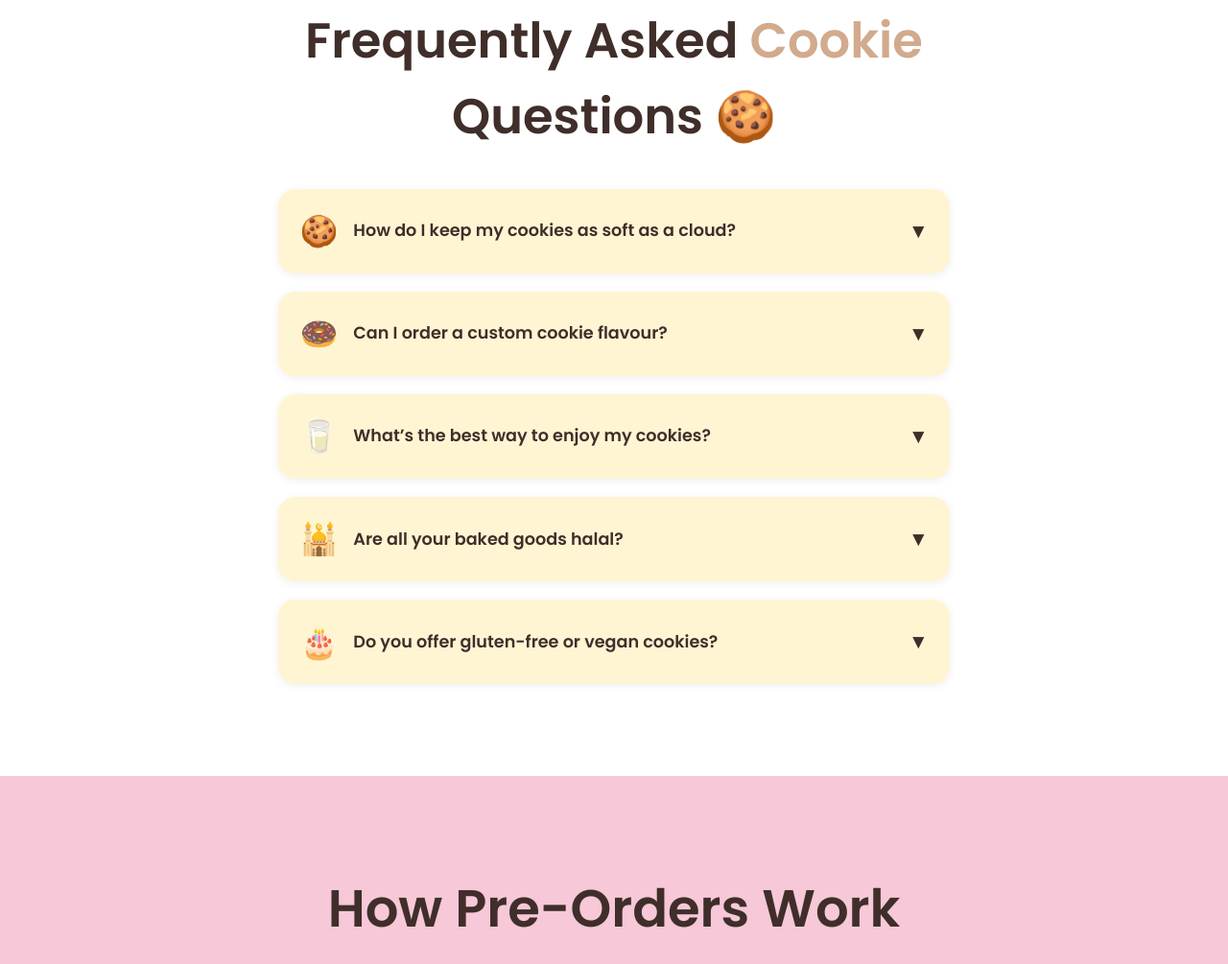
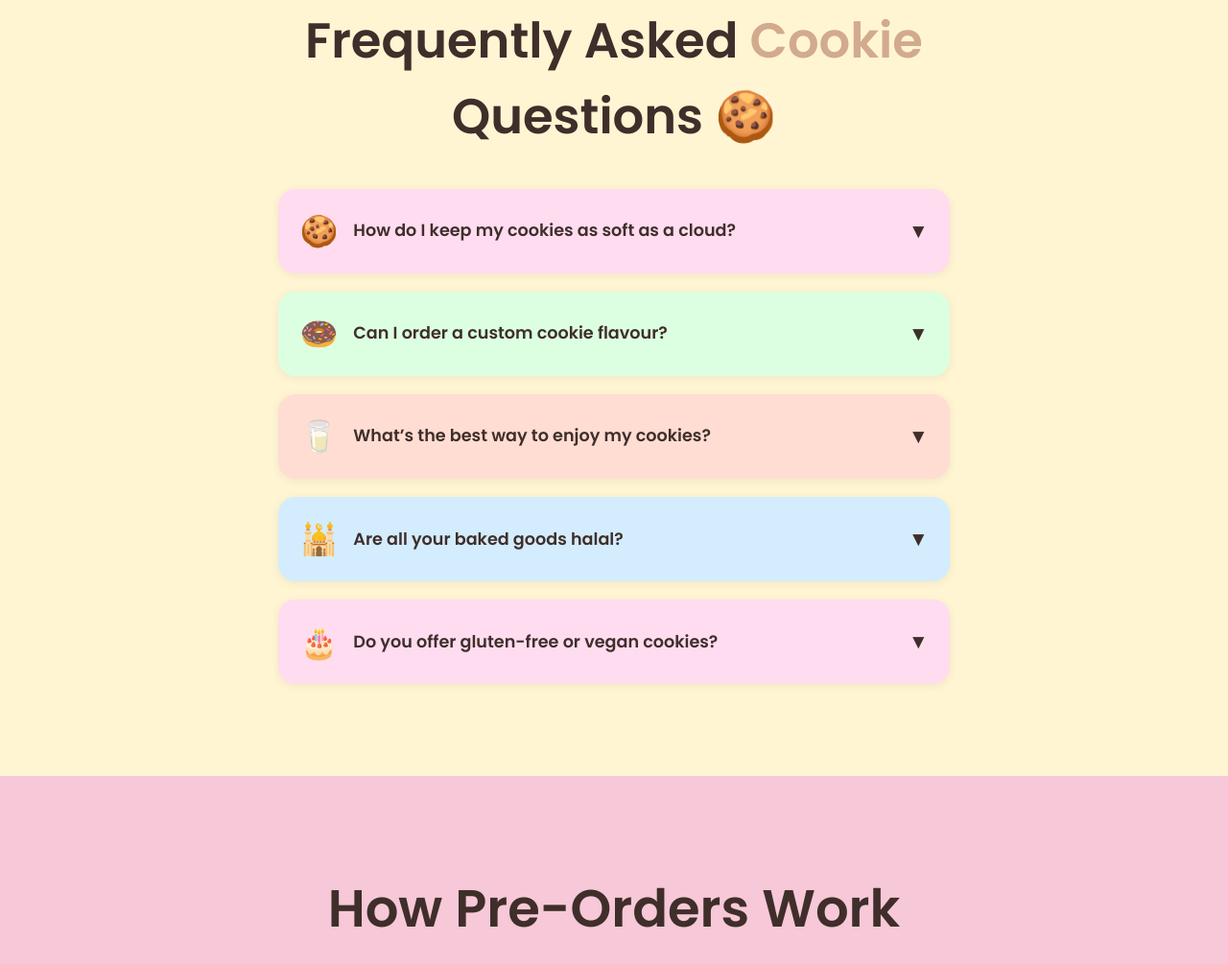
Before and after one commit to Angad-b/baran-demo, a plain HTML site: page index.html in a window 1280 px wide. Shown: the part 2605-3610 px from the top of the page at 96% size. Drawn offline with nearby package versions, Linux system fonts and the light colour scheme.

Commit message:
faq change

```diff
--- a/index.html
+++ b/index.html
@@ -128,11 +128,11 @@
     <div style="height:64px;"></div>
 
     <!-- BAKERY INSPIRED FAQ SECTION -->
-    <section id="faq" class="section" style="background:#fff;">
+    <section id="faq" class="section" style="background:#fff5d3;">
       <div class="container" style="max-width:700px; margin:auto;">
         <h2 class="section__title" style="text-align:center; font-size:clamp(2.2rem,4vw,3.2rem); margin-bottom:2.2rem;">Frequently Asked <span style="color:#d2aa8d;">Cookie</span> Questions 🍪</h2>
         <div id="faq-list" style="display:flex; flex-direction:column; gap:1.2rem;">
-          <div class="faq-item" style="background:#fff5d3; border-radius:18px; box-shadow:0 2px 8px rgba(63,46,42,.08); padding:1.2rem 1.4rem; cursor:pointer; display:flex; align-items:center; transition:box-shadow .2s;" onclick="toggleFaq(this)">
+          <div class="faq-item" style="background:#ffdcf0; border-radius:18px; box-shadow:0 2px 8px rgba(63,46,42,.08); padding:1.2rem 1.4rem; cursor:pointer; display:flex; align-items:center; transition:box-shadow .2s;" onclick="toggleFaq(this)">
             <span class="faq-cookie" style="font-size:2rem; margin-right:1rem; transition:transform .3s;">🍪</span>
             <div style="flex:1;">
               <div class="faq-question" style="font-weight:600; font-size:1.1rem; display:flex; align-items:center; justify-content:space-between;">
@@ -142,7 +142,7 @@
               <div class="faq-answer" style="margin-top:.7rem; color:#7c5c3e; font-size:1rem; display:none;">Store your cookies in an airtight container with a slice of bread. The bread keeps them soft and chewy—just like magic! Lorem ipsum dolor sit amet, consectetur adipiscing elit.</div>
             </div>
           </div>
-          <div class="faq-item" style="background:#fff5d3; border-radius:18px; box-shadow:0 2px 8px rgba(63,46,42,.08); padding:1.2rem 1.4rem; cursor:pointer; display:flex; align-items:center; transition:box-shadow .2s;" onclick="toggleFaq(this)">
+          <div class="faq-item" style="background:#dcffe1; border-radius:18px; box-shadow:0 2px 8px rgba(63,46,42,.08); padding:1.2rem 1.4rem; cursor:pointer; display:flex; align-items:center; transition:box-shadow .2s;" onclick="toggleFaq(this)">
             <span class="faq-cookie" style="font-size:2rem; margin-right:1rem; transition:transform .3s;">🍩</span>
             <div style="flex:1;">
               <div class="faq-question" style="font-weight:600; font-size:1.1rem; display:flex; align-items:center; justify-content:space-between;">
@@ -152,7 +152,7 @@
               <div class="faq-answer" style="margin-top:.7rem; color:#7c5c3e; font-size:1rem; display:none;">Absolutely! We love experimenting with new flavours. Send us your wildest cookie dreams. Lorem ipsum dolor sit amet, consectetur adipiscing elit.</div>
             </div>
           </div>
-          <div class="faq-item" style="background:#fff5d3; border-radius:18px; box-shadow:0 2px 8px rgba(63,46,42,.08); padding:1.2rem 1.4rem; cursor:pointer; display:flex; align-items:center; transition:box-shadow .2s;" onclick="toggleFaq(this)">
+          <div class="faq-item" style="background:rgb(255, 221, 211); border-radius:18px; box-shadow:0 2px 8px rgba(63,46,42,.08); padding:1.2rem 1.4rem; cursor:pointer; display:flex; align-items:center; transition:box-shadow .2s;" onclick="toggleFaq(this)">
             <span class="faq-cookie" style="font-size:2rem; margin-right:1rem; transition:transform .3s;">🥛</span>
             <div style="flex:1;">
               <div class="faq-question" style="font-weight:600; font-size:1.1rem; display:flex; align-items:center; justify-content:space-between;">
@@ -162,7 +162,7 @@
               <div class="faq-answer" style="margin-top:.7rem; color:#7c5c3e; font-size:1rem; display:none;">Warm them up for 10 seconds in the microwave and dip in cold milk for the ultimate treat. Lorem ipsum dolor sit amet, consectetur adipiscing elit.</div>
             </div>
           </div>
-          <div class="faq-item" style="background:#fff5d3; border-radius:18px; box-shadow:0 2px 8px rgba(63,46,42,.08); padding:1.2rem 1.4rem; cursor:pointer; display:flex; align-items:center; transition:box-shadow .2s;" onclick="toggleFaq(this)">
+          <div class="faq-item" style="background:rgb(211, 237, 255); border-radius:18px; box-shadow:0 2px 8px rgba(63,46,42,.08); padding:1.2rem 1.4rem; cursor:pointer; display:flex; align-items:center; transition:box-shadow .2s;" onclick="toggleFaq(this)">
             <span class="faq-cookie" style="font-size:2rem; margin-right:1rem; transition:transform .3s;">🕌</span>
             <div style="flex:1;">
               <div class="faq-question" style="font-weight:600; font-size:1.1rem; display:flex; align-items:center; justify-content:space-between;">
@@ -172,7 +172,7 @@
               <div class="faq-answer" style="margin-top:.7rem; color:#7c5c3e; font-size:1rem; display:none;">Yes, every single treat we bake is 100% halal! We carefully source all our ingredients to ensure everything is suitable for our community—so you can enjoy every bite with peace of mind and a happy heart. If you have any questions about ingredients, just ask!</div>
             </div>
           </div>
-          <div class="faq-item" style="background:#fff5d3; border-radius:18px; box-shadow:0 2px 8px rgba(63,46,42,.08); padding:1.2rem 1.4rem; cursor:pointer; display:flex; align-items:center; transition:box-shadow .2s;" onclick="toggleFaq(this)">
+          <div class="faq-item" style="background:#ffdcf0; border-radius:18px; box-shadow:0 2px 8px rgba(63,46,42,.08); padding:1.2rem 1.4rem; cursor:pointer; display:flex; align-items:center; transition:box-shadow .2s;" onclick="toggleFaq(this)">
             <span class="faq-cookie" style="font-size:2rem; margin-right:1rem; transition:transform .3s;">🎂</span>
             <div style="flex:1;">
               <div class="faq-question" style="font-weight:600; font-size:1.1rem; display:flex; align-items:center; justify-content:space-between;">
```
